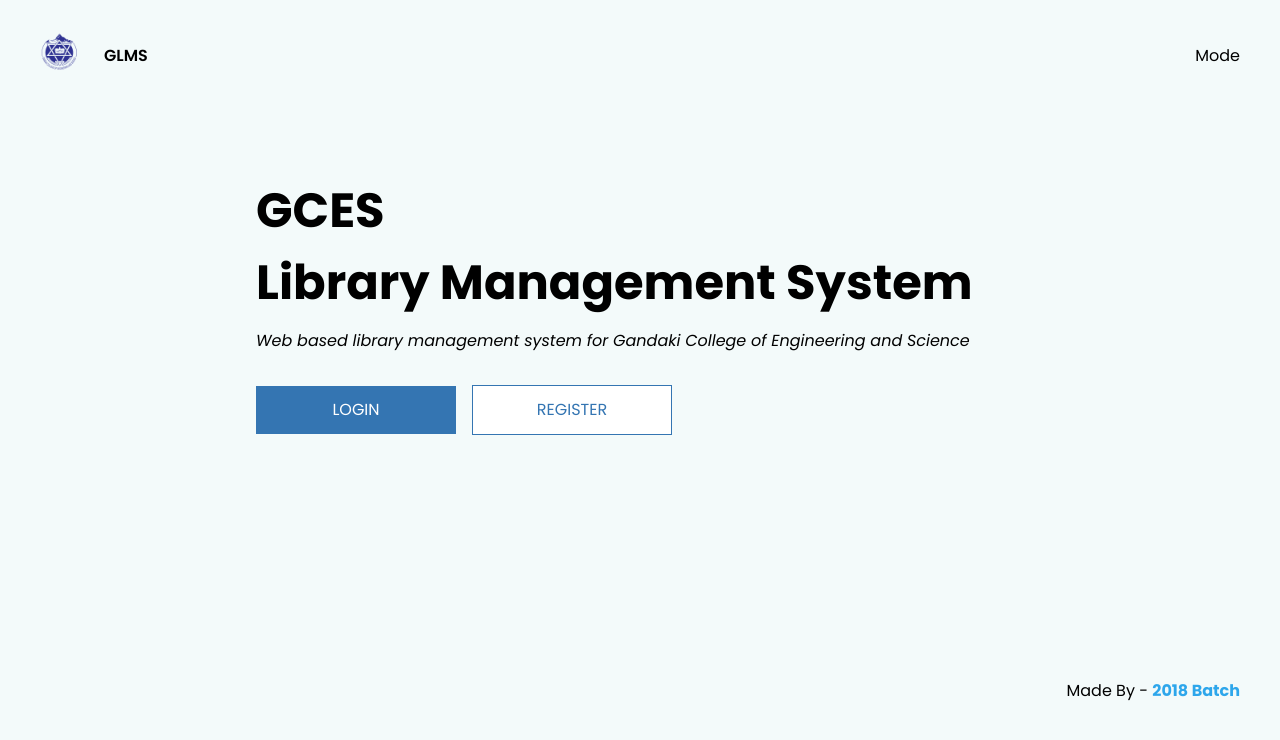
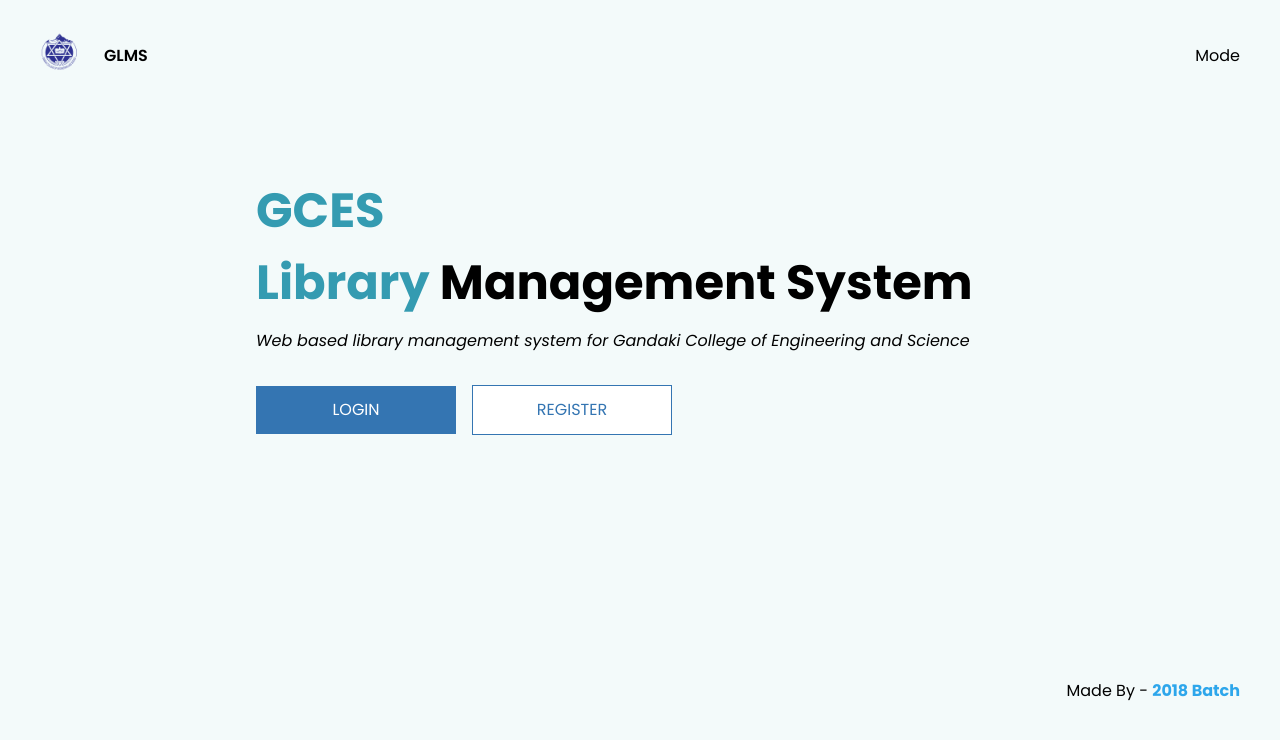
Before and after one commit to alsongarbuja/GCES-LMS, a React (Create React App) app: page / in a window 1280 px wide. Shown: the top 740 px of the page. Built offline with nearby package versions, Linux system fonts and the light colour scheme.

Commit message:
style: add a second accent color

```diff
--- a/src/styles/global.css
+++ b/src/styles/global.css
@@ -83,6 +83,7 @@
 	--clr-primary: rgb(243, 250, 250);
 	/* --clr-secondary: hsl(172, 51%, 42%); */
 	--clr-accent: rgb(52, 117, 178);
+  --clr-accent-two: rgb(52, 155, 177);
   --clr-accent-light: rgb(45, 166, 235);
 	--clr-light: rgb(255, 255, 255);
 	--clr-dark: rgba(24,24,24,1);
```
